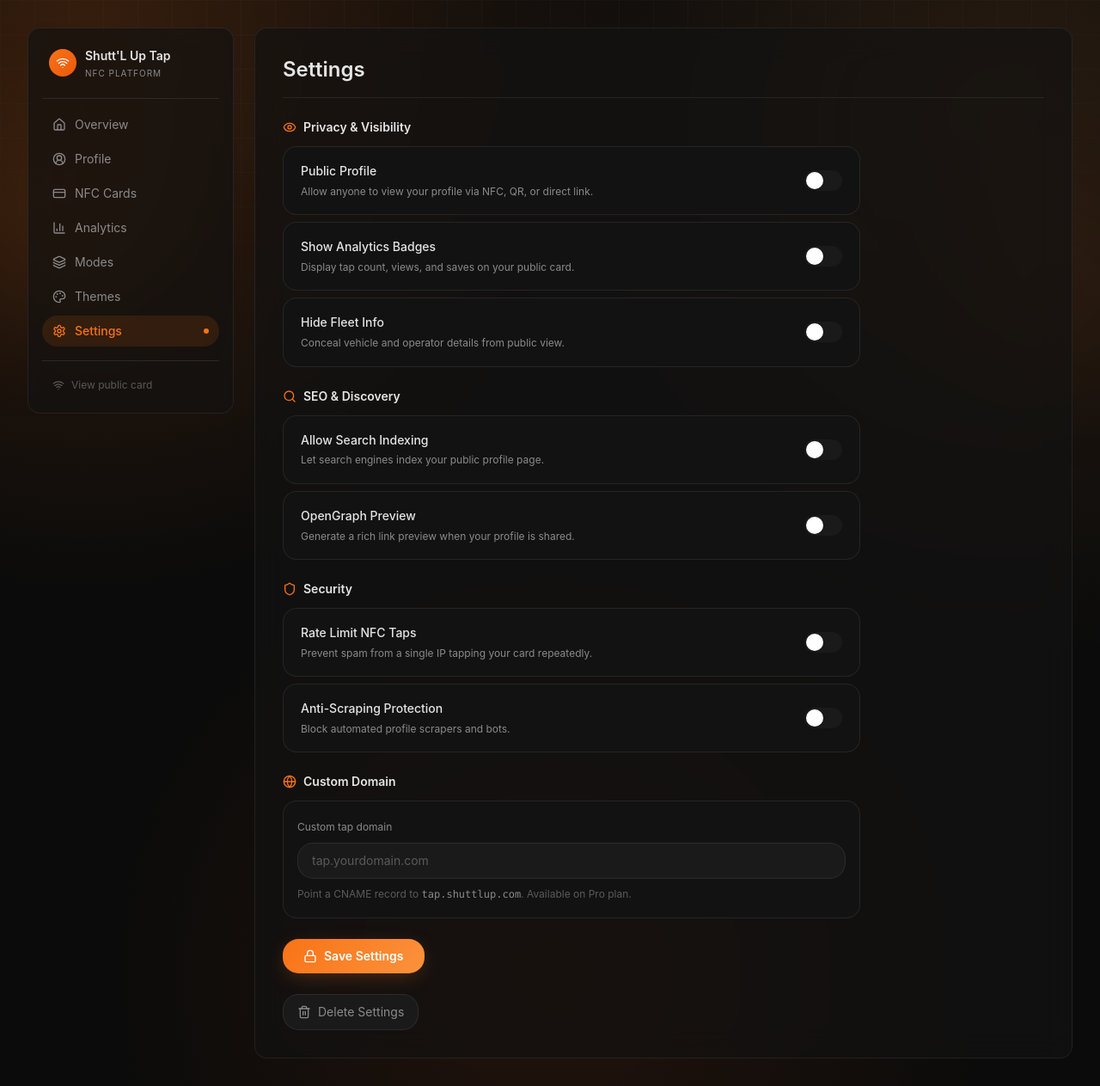
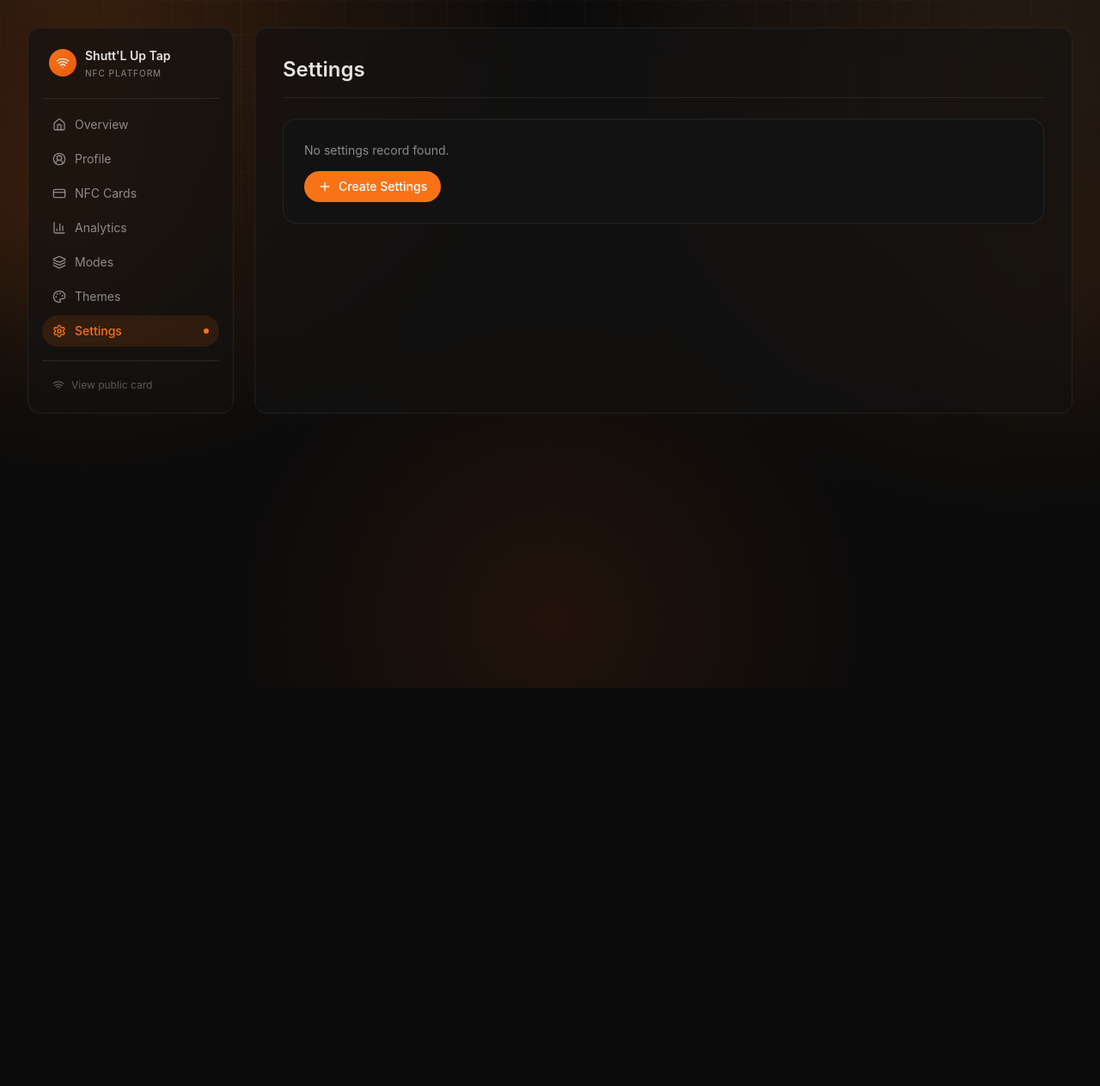
Before and after one commit to dediosardie/tap-shuttlup, a Next.js app: page /dashboard/settings in a window 1280 px wide. Shown: the whole page at 86% size. After the commit the page ends 800 px from the top, so only its background shows below. Built offline with nearby package versions, Linux system fonts and the light colour scheme; no server answers.

Commit message:
fix: resolve all TypeScript errors across app and config

```diff
--- a/app/dashboard/cards/page.tsx
+++ b/app/dashboard/cards/page.tsx
@@ -48,6 +48,7 @@ export default function DashboardCardsPage() {
       const created = await createCard({
         uid: form.uid,
         shortcode: form.shortcode,
+        username: "",
         mode: form.mode,
         status: "active",
       });
--- a/app/dashboard/settings/page.tsx
+++ b/app/dashboard/settings/page.tsx
@@ -52,24 +52,24 @@ export default function DashboardSettingsPage() {
   const [saved, setSaved] = useState(false);
 
   useEffect(() => {
-    setSettings(readSettings());
+    void readSettings().then(setSettings);
   }, []);
 
   function patchSettings(patch: Partial<DashboardSettings>) {
     setSettings((prev) => (prev ? { ...prev, ...patch } : prev));
   }
 
-  function handleSave() {
+  async function handleSave() {
     if (!settings) {
       return;
     }
-    updateSettings(settings);
+    await updateSettings(settings);
     setSaved(true);
     setTimeout(() => setSaved(false), 2000);
   }
 
-  function handleCreate() {
-    const created = createSettings({
+  async function handleCreate() {
+    const created = await createSettings({
       public_profile: true,
       show_analytics_badges: true,
       hide_fleet_info: false,
@@ -78,12 +78,13 @@ export default function DashboardSettingsPage() {
       rate_limit_taps: true,
       anti_scraping: true,
       custom_domain: "",
+      profile_mode: "personal",
     });
     setSettings(created);
   }
 
-  function handleDelete() {
-    deleteSettings();
+  async function handleDelete() {
+    await deleteSettings();
     setSettings(null);
   }
 
--- a/app/onboarding/page.tsx
+++ b/app/onboarding/page.tsx
@@ -654,6 +654,8 @@ export default function OnboardingPage() {
       company: formData.company,
       bio: formData.bio,
       avatar_url: null,
+      mobile_no: "",
+      email: "",
       social_links: [],
     });
 
--- a/lib/dashboard-crud.ts
+++ b/lib/dashboard-crud.ts
@@ -1,5 +1,5 @@
-import type { ModeType } from "@/lib/types";
-import { getSupabaseBrowserClient } from "@/lib/supabase-client";
+import type { ModeType } from "./types";
+import { getSupabaseBrowserClient } from "./supabase-client";
 
 export type DashboardProfile = {
   id: string;
--- a/tsconfig.json
+++ b/tsconfig.json
@@ -17,6 +17,7 @@
     "isolatedModules": true,
     "jsx": "preserve",
     "incremental": true,
+    "ignoreDeprecations": "6.0",
     "baseUrl": ".",
     "paths": {
       "@/*": [
```
